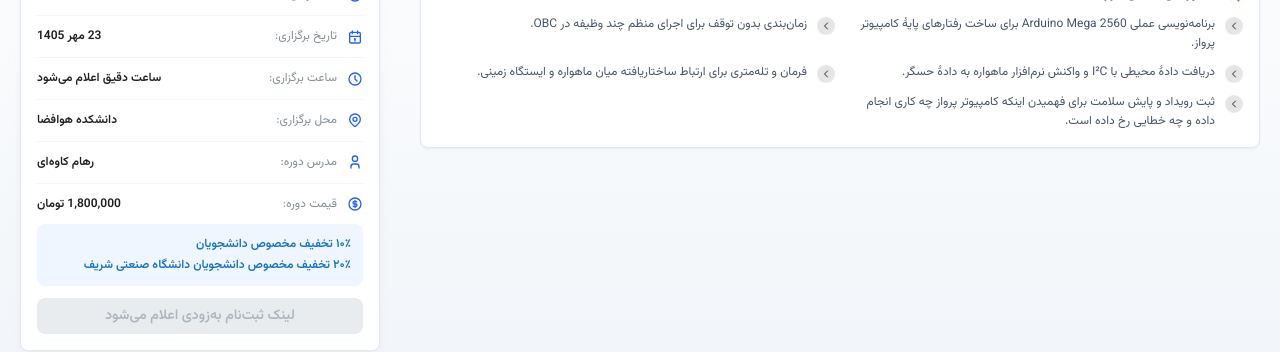
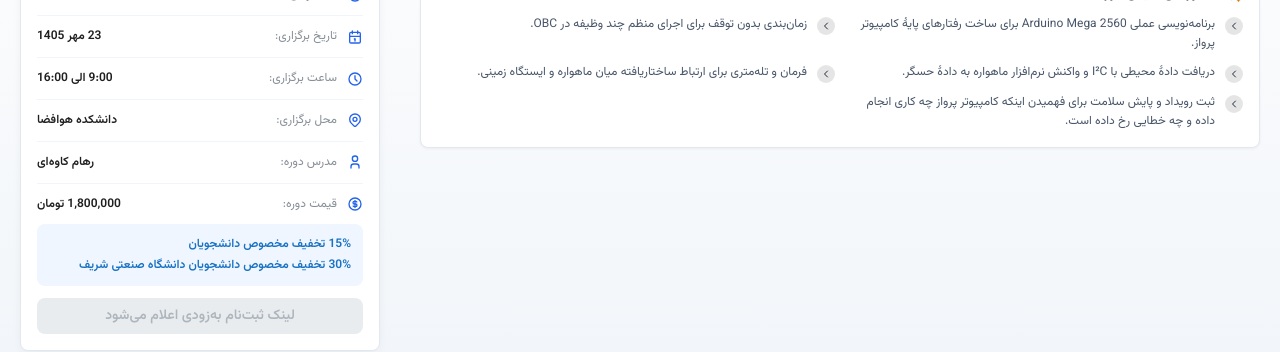
Before and after one commit to Sepehr-Satellite/sepehr-workshop-2026, a Next.js app: page /workshops/cdh-arduino in a window 1280 px wide. Shown: the part 393-745 px from the top of the page. Built offline with nearby package versions, Linux system fonts and the light colour scheme.

Commit message:
update infromation

```diff
--- a/src/app/workshops/[slug]/page.tsx
+++ b/src/app/workshops/[slug]/page.tsx
@@ -334,10 +334,10 @@ export default async function WorkshopDetailPage({ params }: PageProps) {
                     style={{ backgroundColor: '#eff6ff', borderRadius: '8px' }}
                   >
                     <Text size="xs" fw={600} c="blue.8">
-                      ۱۰٪ تخفیف مخصوص دانشجویان
+                      15% تخفیف مخصوص دانشجویان
                     </Text>
                     <Text size="xs" fw={600} c="blue.8" mt={4}>
-                      ۲۰٪ تخفیف مخصوص دانشجویان دانشگاه صنعتی شریف
+                      30% تخفیف مخصوص دانشجویان دانشگاه صنعتی شریف
                     </Text>
                   </Box>
 
--- a/src/modules/workshop/data/items/adcsWorkshop.ts
+++ b/src/modules/workshop/data/items/adcsWorkshop.ts
@@ -8,7 +8,7 @@ export const adcsWorkshop: Workshop =
     title: "مقدمه‌ای بر تعیین و کنترل وضعیت (ADCS)",
     subtitle: "تئوری، شبیه‌سازی و پیاده‌سازی مفاهیم تعیین و کنترل وضعیت و مد‌های عملیاتی ماهواره",
     description: "آشنایی مفهومی و پیاده‌سازی ADCS؛ از مبانی دینامیک وضعیت و معماری هدایت، ناوبری و کنترل (GNC)، بررسی و کالیبراسیون سنسورها و تخمین وضعیت، تا کنترل حلقه‌بسته با چرخ عکس‌العملی و پیاده‌سازی ماشین حالت برای مدهای عملیاتی ماهواره.",
-    level: "پیشرفته",
+    level: "مقدماتی تا پیشرفته",
     hours: "۸ ساعت",
     bgImage: getAssetPath("/images/workshops/adcs-bg.png"),
     heroImage: getAssetPath("/images/workshops/adcs-hero.png"),
--- a/src/modules/workshop/data/items/additiveManufacturingWorkshop.ts
+++ b/src/modules/workshop/data/items/additiveManufacturingWorkshop.ts
@@ -19,7 +19,7 @@ export const additiveManufacturingWorkshop: Workshop =
       "آشنایی با ساخت افزایشی و تفاوت آن با روش‌های ساخت کلاسیک",
       "مدل‌سازی سه‌بعدی مقدماتی با SolidWorks",
       "آماده‌سازی مدل برای چاپ با OrcaSlicer",
-      "چاپ عملی لوگوی تیم سپهر و مدل اختصاصی هر گروه"
+      "چاپ عملی یک قطعه"
     ],
     date: "7 آبان 1405",
     price: "2,000,000 تومان",
@@ -100,7 +100,7 @@ export const additiveManufacturingWorkshop: Workshop =
           {
             subtitle: "تمرین عملی چاپ سه‌بعدی",
             bullets: [
-              "چاپ لوگوی تیم سپهر برای هر شرکت‌کننده",
+              "چاپ عملی یک قطعه",
               "ارسال و نظارت بر فرآیند چاپ مدل سه‌بعدی هر گروه",
               "چاپ مدل‌های گروهی با زمان چاپ کمتر از ۱۵ دقیقه",
               "بررسی کیفیت قطعه چاپ‌شده و نکات اولیه عیب‌یابی چاپ"
--- a/src/modules/workshop/data/items/agenticAiWorkshop.ts
+++ b/src/modules/workshop/data/items/agenticAiWorkshop.ts
@@ -25,7 +25,7 @@ export const agenticAiWorkshop: Workshop =
 ],
     date: "14 آبان 1405",
     price: "2,500,000 تومان",
-    time: "ساعت دقیق اعلام می‌شود",
+    time: "9:00 الی 16:00",
     location: "دانشکده هوافضا",
     speaker: "فرزانه مجد",
     status: "filling",
--- a/src/modules/workshop/data/items/arduinoWorkshop.ts
+++ b/src/modules/workshop/data/items/arduinoWorkshop.ts
@@ -23,7 +23,7 @@ export const arduinoWorkshop: Workshop =
     ],
     date: "23 مهر 1405",
     price: "1,800,000 تومان",
-    time: "ساعت دقیق اعلام می‌شود",
+    time: "9:00 الی 16:00",
     location: "دانشکده هوافضا",
     speaker: "رهام کاوه‌ای",
     status: "open",
--- a/src/modules/workshop/data/items/powerWorkshop.ts
+++ b/src/modules/workshop/data/items/powerWorkshop.ts
@@ -22,7 +22,7 @@ export const powerWorkshop: Workshop =
     ],
     date: "1 آبان 1405",
     price: "3,000,000 تومان",
-    time: "ساعت دقیق اعلام می‌شود",
+    time: "9:00 الی 16:00",
     location: "دانشکده هوافضا",
     speaker: "مهندس محمد مهدوی‌پاک",
     status: "open",
--- a/src/modules/workshop/data/items/stm32Workshop.ts
+++ b/src/modules/workshop/data/items/stm32Workshop.ts
@@ -8,7 +8,7 @@ export const stm32Workshop: Workshop =
     title: "دوره آموزش برنامه‌نویسی امبدد با محوریت کامپیوتر پرواز (C&DH)",
     subtitle: "آموزشی مفاهیم اولیه برنامه‌نویسی ‌سیستم‌های نهفته همراه با بررسی وظایف زیرسیستم C&DH در ماهواره",
     description: "",
-    level: "پیشرفته",
+    level: "مقدماتی تا پیشرفته",
     hours: "۸ ساعت",
     bgImage: getAssetPath("/images/workshops/cdh-stm32-bg2.png"),
     heroImage: getAssetPath("/images/workshops/cdh-stm32-hero.jpg"),
--- a/src/modules/workshop/data/items/ttncWorkshop.ts
+++ b/src/modules/workshop/data/items/ttncWorkshop.ts
@@ -8,7 +8,7 @@ export const ttncWorkshop: Workshop =
     title: "کارگاه عملی طراحی و پیاده‌سازی لینک TT&C با MATLAB و ADALM-Pluto",
     subtitle: "",
     description: "مخاطبان: دانشجویان مهندسی برق، مخابرات، هوافضا و علاقه‌مندان به مخابرات ماهواره‌ای",
-    level: "عملی",
+    level: "پیشرفته",
     hours: "۱۲ ساعت",
     bgImage: getAssetPath("/images/workshops/comm-bg.jpg"),
     heroImage: getAssetPath("/images/workshops/comm-hero.png"),
@@ -24,7 +24,7 @@ export const ttncWorkshop: Workshop =
     ],
     date: "21 و 22 آبان 1405",
     price: "5,000,000 تومان",
-    time: "ساعت دقیق اعلام می‌شود",
+    time: "9:00 الی 16:00",
     location: "دانشکده هوافضا",
     speaker: "مهندس سینا صفی‌زاده",
     status: "open",
```
